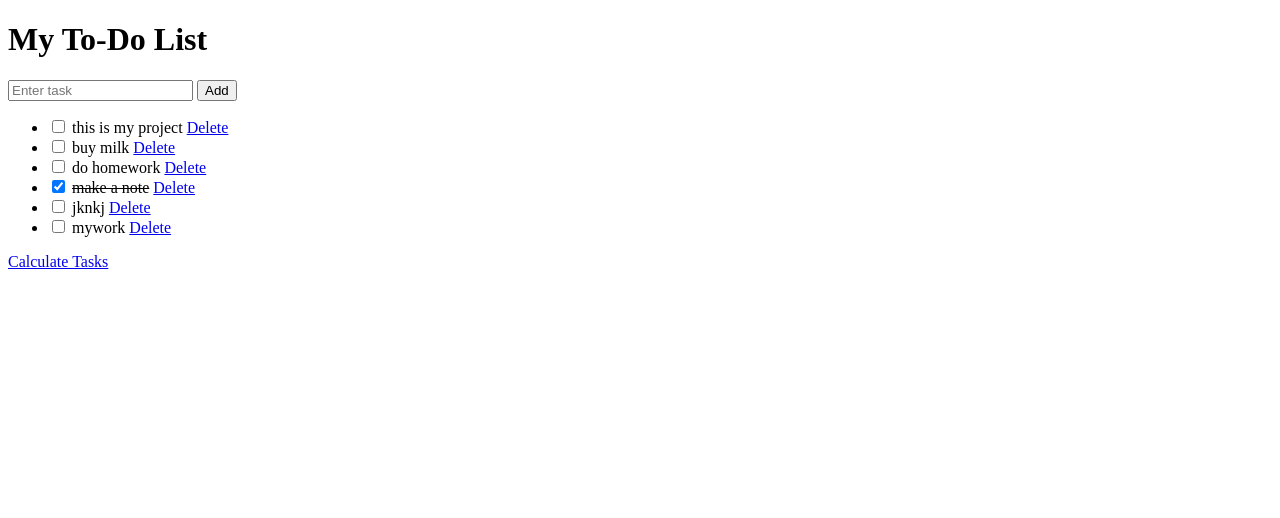
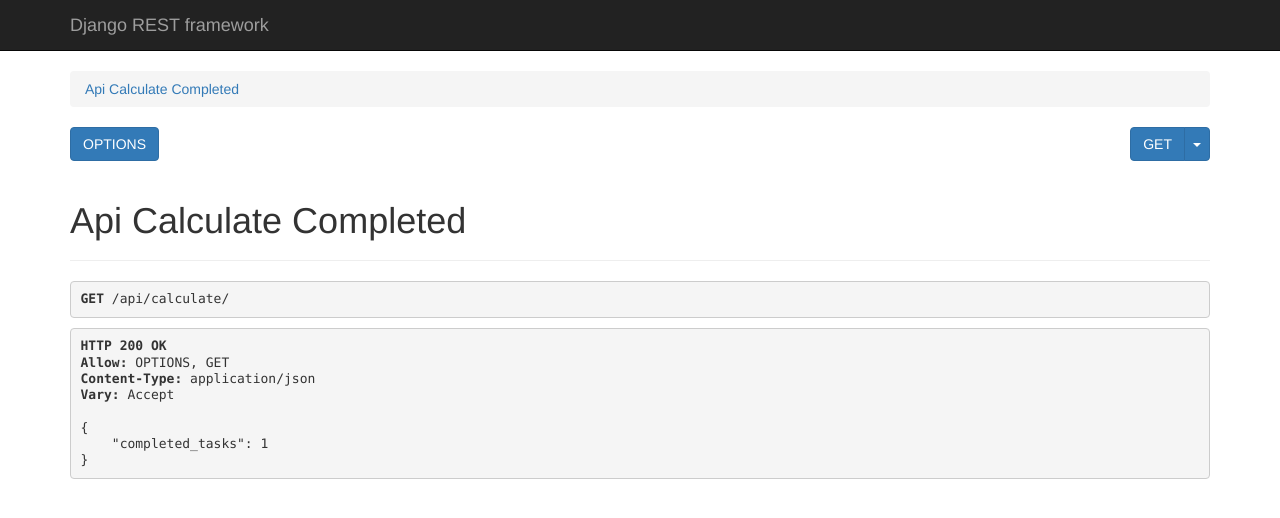
Before and after one commit to Catcus-p/To-do_django, a Django app: page /api/calculate/ in a window 1280 px wide. Shown: the top 518 px of the page. Run offline with Django 5.2, Linux system fonts and the light colour scheme; data comes from the database, SQL or seed files in the repository; both versions use the stored data as it was after the commit; some libraries are stand-ins or nearby versions.

Commit message:
customizedadmin

```diff
--- /dev/null
+++ b/todo/api.py
@@ -0,0 +1,32 @@
+from rest_framework.decorators import api_view
+from rest_framework.response import Response
+from .models import Task
+from .serializers import TaskSerializer
+
+
+@api_view(['GET'])
+def api_task_list(request):
+    tasks = Task.objects.all()
+    serializer = TaskSerializer(tasks, many=True)
+    return Response(serializer.data)
+
+
+@api_view(['POST'])
+def api_add_task(request):
+    title = request.data.get('title')
+    task = Task.objects.create(title=title)
+    return Response({"message": "Task created", "id": task.id})
+
+
+@api_view(['POST'])
+def api_toggle_task(request, id):
+    task = Task.objects.get(id=id)
+    task.completed = not task.completed
+    task.save()
+    return Response({"completed": task.completed})
+
+
+@api_view(['GET'])
+def api_calculate_completed(request):
+    count = Task.objects.filter(completed=True).count()
+    return Response({"completed_tasks": count})
--- a/todo/templates/todo/task_list.html
+++ b/todo/templates/todo/task_list.html
@@ -38,30 +38,11 @@
 </ul>
 
 <!-- API Calculation Link -->
- <a href="/api/calculate/" id="calculate-link">Calculate Tasks</a>
-
+<a href="/api/calculate/">Calculate Tasks</a>
 <!-- Placeholder for API result -->
 <p id="result"></p>
 
 
-<script>
-document.getElementById("calculate-link").addEventListener("click", function(event) {
-    event.preventDefault(); // Prevent normal navigation
-
-    const url = this.getAttribute("href"); // "/api/calculate/"
-
-    // Update browser URL without reloading
-    history.pushState(null, "", url);
-
-    // Fetch the API
-    fetch(url)
-        .then(response => response.json())
-        .then(data => {
-            document.getElementById("result").innerText = "Completed Tasks: " + data.completed_tasks;
-        })
-        .catch(error => console.error("Error:", error));
-});
-</script>
 
 
 </body>
--- /dev/null
+++ b/todo/urls.py
@@ -0,0 +1,16 @@
+from django.urls import path
+from . import views
+from . import api
+
+urlpatterns = [
+    # WEB
+    path('', views.task_list),
+    path('delete/<int:id>/', views.delete_task),
+    path('toggle/<int:id>/', views.toggle_complete),
+
+    # API
+    path('api/tasks/', api.api_task_list),
+    path('api/add/', api.api_add_task),
+    path('api/toggle/<int:id>/', api.api_toggle_task),
+    path('api/calculate/', api.api_calculate_completed),
+]
--- a/todo/views.py
+++ b/todo/views.py
@@ -1,26 +1,13 @@
 from django.shortcuts import render, redirect
 from .models import Task
-from rest_framework.decorators import api_view
-from rest_framework.response import Response
-from .serializers import TaskSerializer
 
-# API: list all tasks as JSON
-@api_view(['GET'])
-def api_task_list(request):
-    tasks = Task.objects.all()
-    serializer = TaskSerializer(tasks, many=True)
-    return Response(serializer.data)
 
-# API: calculate completed tasks as JSON
-@api_view(['GET'])
-def api_calculate_completed(request):
-    completed_count = Task.objects.filter(completed=True).count()
-    return Response({"completed_tasks": completed_count})
+
 
 # Normal page view: list tasks, add, toggle, delete
 def task_list(request):
     tasks = Task.objects.all()
-    completed_count = Task.objects.filter(completed=True).count()
+
 
     # Handle POST for adding new task
     if request.method == 'POST':
@@ -28,13 +15,10 @@ def task_list(request):
         Task.objects.create(title=title)
         return redirect('/')
 
-    # Detect if URL is /api/calculate/ to show the calculation result
-    show_calculate = request.path == '/api/calculate/'
+
 
     return render(request, 'todo/task_list.html', {
-        'tasks': tasks,
-        'show_calculate': show_calculate,
-        'completed_count': completed_count
+        'tasks': tasks
     })
 
 def delete_task(request, id):
--- a/todo_project/urls.py
+++ b/todo_project/urls.py
@@ -15,17 +15,10 @@ Including another URLconf
     2. Add a URL to urlpatterns:  path('blog/', include('blog.urls'))
 """
 from django.contrib import admin
-from django.urls import path
-from todo import views
-
+from django.urls import path, include
 
 urlpatterns = [
     path('admin/', admin.site.urls),
-        path('', views.task_list),
-        path('delete/<int:id>/', views.delete_task, name='delete'),
-        path('toggle/<int:id>/', views.toggle_complete, name='toggle'),
-        path('api/tasks/', views.api_task_list, name='api-tasks'),
-        path('api/calculate/', views.task_list, name='calculate'),  # point to same view
 
-
+    path('', include('todo.urls')),
 ]
```
Also changed, not shown: todo/admin.py (+10 -1 lines), db.sqlite3.
